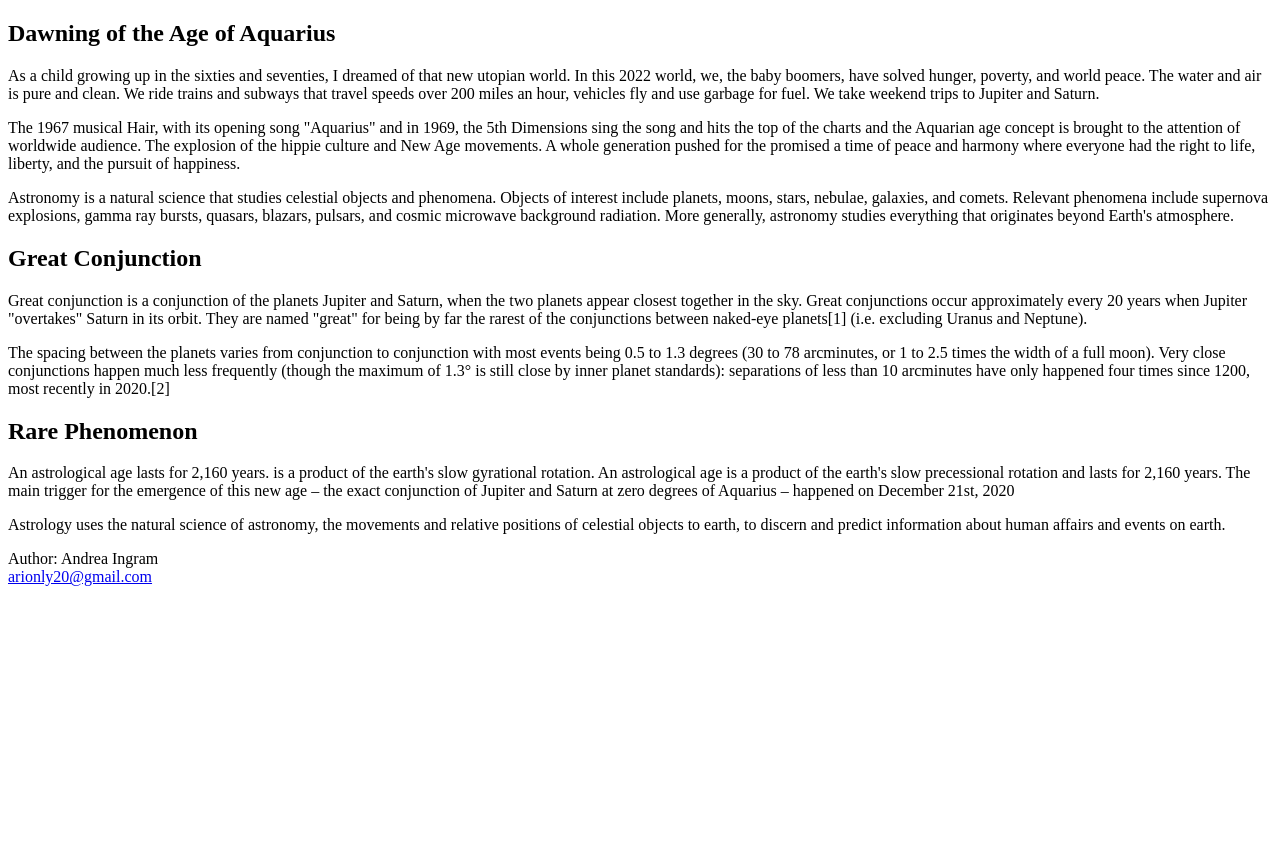
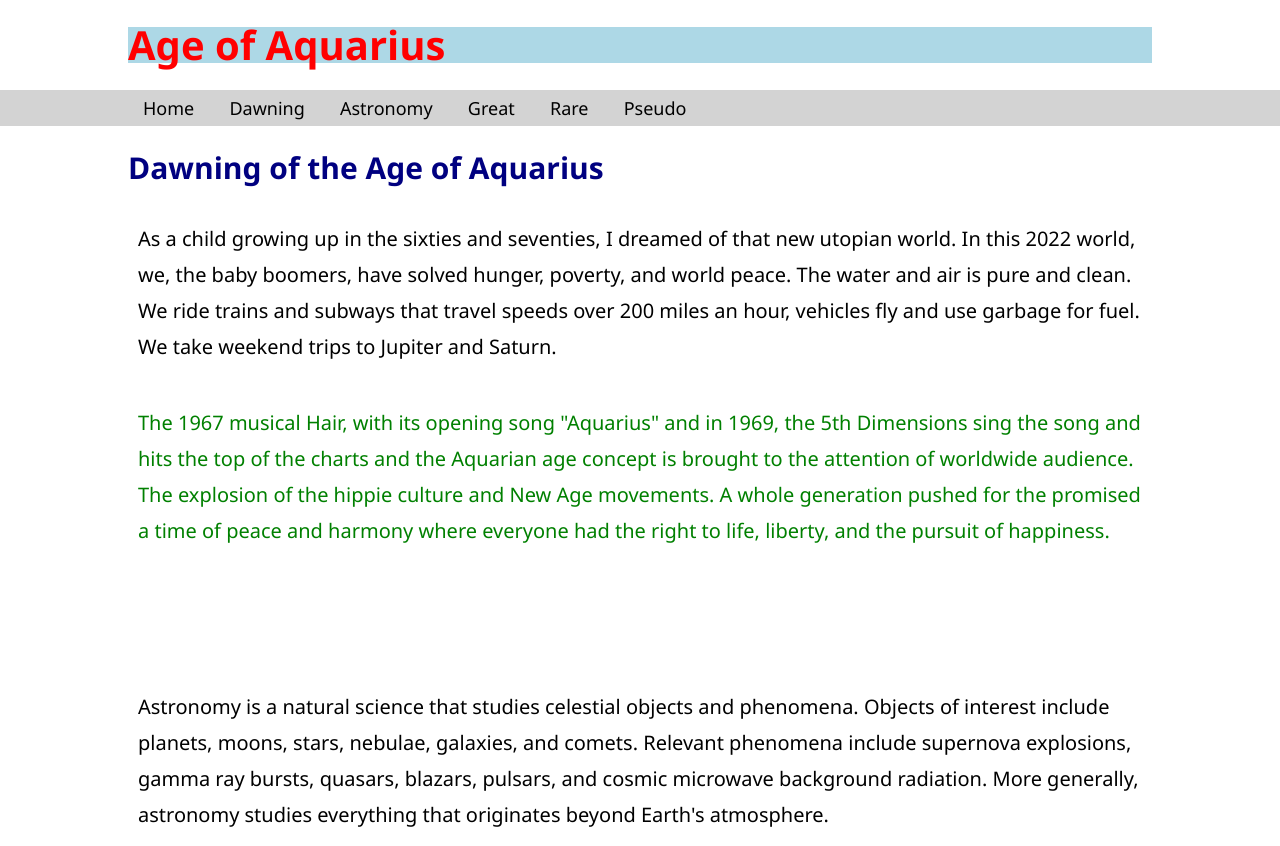
Before and after one commit to KC-CG-Oct-2021/assignment-4-html-me-something-Arionly, a website: page index.html in a window 1280 px wide. Shown: the top 846 px of the page. Before the commit the page ends 800 px from the top, so only its background shows below. Drawn offline with Linux system fonts and the light colour scheme.

Commit message:
CSS added

```diff
--- a/index.html
+++ b/index.html
@@ -2,35 +2,54 @@
 <html>
    <head>
       <title>Age of Aquarius</title>
+      <link rel="stylesheet" href="styles.css">
    </head>
    <body>
-      <article>
+     <header >
+       <div class="container">
+         <h1 id="mainHeading">Age of Aquarius</h1>
+       </div>
+     </header>
+     <nav id="mainNav">
+       <div class="container">
+         <ul>
+           <li><a href="#">Home</a></li>
+           <li><a href="#">Dawning</a></li>
+           <li><a href="#">Astronomy</a></li>
+           <li><a href="#">Great</a></li>
+           <li><a href="#">Rare</a></li>
+           <li><a href="#">Pseudo</a></li>
+         </ul>
+         </ul>
+       </div>
+     </nav>
+      <article class="container">
          <!-- Dawn image! -->
          <h1>Dawning of the Age of Aquarius</h1>
-         <p>As a child growing up in the sixties and seventies, I dreamed of that new utopian world.  In this 2022 world, we, the baby boomers, have solved hunger, poverty, and world peace.  The water and air is pure and clean.  We ride trains and subways that travel speeds over 200 miles an hour, vehicles fly and use garbage for fuel.  We take weekend trips to Jupiter and Saturn.</p>
+         <p class="funParagraph">As a child growing up in the sixties and seventies, I dreamed of that new utopian world.  In this 2022 world, we, the baby boomers, have solved hunger, poverty, and world peace.  The water and air is pure and clean.  We ride trains and subways that travel speeds over 200 miles an hour, vehicles fly and use garbage for fuel.  We take weekend trips to Jupiter and Saturn.</p>
          <!-- Write your HTML in this file! -->
-         <p> The 1967 musical Hair, with its opening song "Aquarius" and in 1969, the 5th Dimensions sing the song and hits the top of the charts and the Aquarian age concept is brought to the attention of worldwide audience. The explosion of the hippie culture and New Age movements. A whole generation pushed for the promised a time of peace and harmony where everyone had the right to life, liberty, and the pursuit of happiness. </p>
+         <p id="testP" class="funParagraph"> The 1967 musical Hair, with its opening song "Aquarius" and in 1969, the 5th Dimensions sing the song and hits the top of the charts and the Aquarian age concept is brought to the attention of worldwide audience. The explosion of the hippie culture and New Age movements. A whole generation pushed for the promised a time of peace and harmony where everyone had the right to life, liberty, and the pursuit of happiness. </p>
          <!-- Write your HTML in this file! -->
          <p>  </p>
       </article>
 
-      <article>
+      <article class="container">
          <!-- Write your HTML in this file! -->
          <p> </p>
          <p>Astronomy is a natural science that studies celestial objects and phenomena. Objects of interest include planets, moons, stars, nebulae, galaxies, and comets. Relevant phenomena include supernova explosions, gamma ray bursts, quasars, blazars, pulsars, and cosmic microwave background radiation. More generally, astronomy studies everything that originates beyond Earth's atmosphere.
          </p>
        </article>
 
-      <article>
+      <article class="container">
          <!-- Write your HTML in this file! -->
          <h1>Great Conjunction</h1>
-         <p>Great conjunction is a conjunction of the planets Jupiter and Saturn, when the two planets appear closest together in the sky. Great conjunctions occur approximately every 20 years when Jupiter "overtakes" Saturn in its orbit. They are named "great" for being by far the rarest of the conjunctions between naked-eye planets[1] (i.e. excluding Uranus and Neptune).
+         <p>A conjunction of the planets Jupiter and Saturn, when the two planets appear closest together in the sky. Great conjunctions occur approximately every 20 years when Jupiter "overtakes" Saturn in its orbit. They are named "great" for being by far the rarest of the conjunctions between naked-eye planets[1] (i.e. excluding Uranus and Neptune).
          </p>
          <p>The spacing between the planets varies from conjunction to conjunction with most events being 0.5 to 1.3 degrees (30 to 78 arcminutes, or 1 to 2.5 times the width of a full moon). Very close conjunctions happen much less frequently (though the maximum of 1.3° is still close by inner planet standards): separations of less than 10 arcminutes have only happened four times since 1200, most recently in 2020.[2] </p>
 
        </article>
 
-      <article>
+      <article class="container">
          <!-- Write your HTML in this file! -->
          <h1>Rare Phenomenon </h1>
          <p>An astrological age lasts for 2,160 years. is a product of the earth's slow gyrational rotation. An astrological age is a product of the earth's slow precessional rotation and lasts for 2,160 years.  The main trigger for the emergence of this new age – the exact conjunction of Jupiter and Saturn at zero degrees of Aquarius – happened on December 21st, 2020  </p>
@@ -40,19 +59,19 @@
          <p> </p>
        </article>
 
-       <article>
+       <article class="container">
          <!-- Write your HTML in this file! -->
          <p> </p>
          <p> </p>
        </article>
 
-      <article>
+      <article class="container">
         <!-- Write your HTML in this file! -->
         <p> </p>
         <p> </p>
       </article>
 
-       <article>
+       <article class="container">
          <!-- Write your HTML in this file! -->
          <p>Astrology uses the natural science of astronomy, the movements and relative positions of celestial objects to earth, to discern and predict information about human affairs and events on earth. </p>
          <p></p>
@@ -61,7 +80,7 @@
          <p> </p>
          <p> </p>
 
-       </article>
+       </article class="container">
          <footer>
          <p>Author: Andrea Ingram &#xf25c;<br>
          <a href="mailto:arionly20@gmail.com">arionly20@gmail.com</a></p>
--- a/styles.css
+++ b/styles.css
@@ -1 +1,32 @@
 /* Write your CSS here! */
+body {
+    font-family:'Segoe UI', Tahoma, Geneva, Verdana, sans-serif ;
+    font-size: 20px;
+    line-height: 1.8em;
+    margin: 0;
+    display: block;
+}
+.container {width: 80%; margin: auto; overflow: hidden;}
+.funParagraph#testP{color: green;}
+#mainHeading {background: lightblue; color: red;}
+#mainNav{background: lightgray; color: black;}
+#mainNav ul{
+    padding: 0; margin: 0; list-style: none;
+}
+#mainNav li{
+    display: inline; padding: 5px 15px;
+}
+#mainNav a{
+    color: black; text-decoration: none; font-size: 18px;
+}
+h1 {
+    color: navy;
+}
+p{
+    border-top: 8px;
+    border-bottom: 8px;
+    border-left: 10px;
+    border-right: 10px;
+    background: none;
+    padding: 10px;
+}
```
